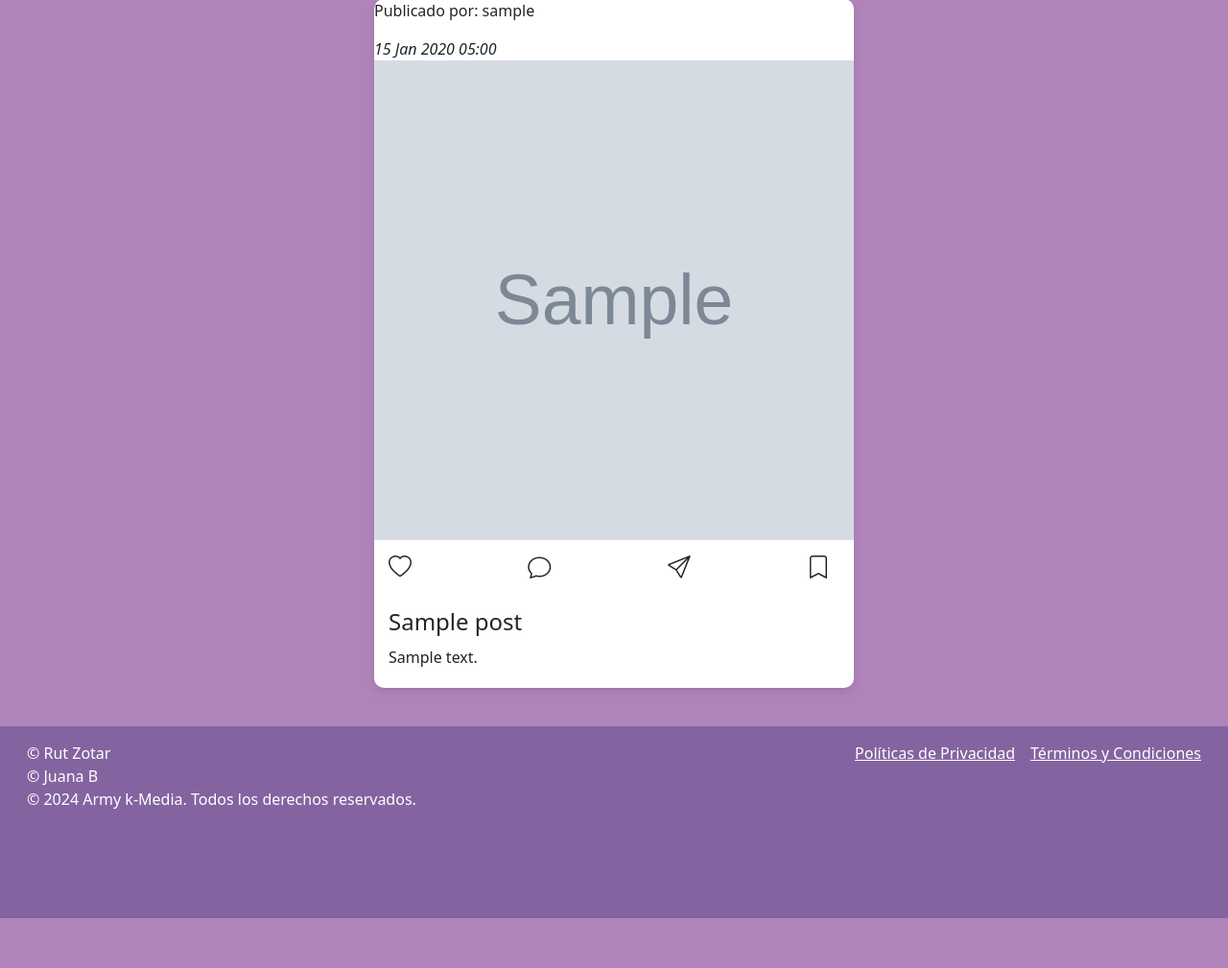
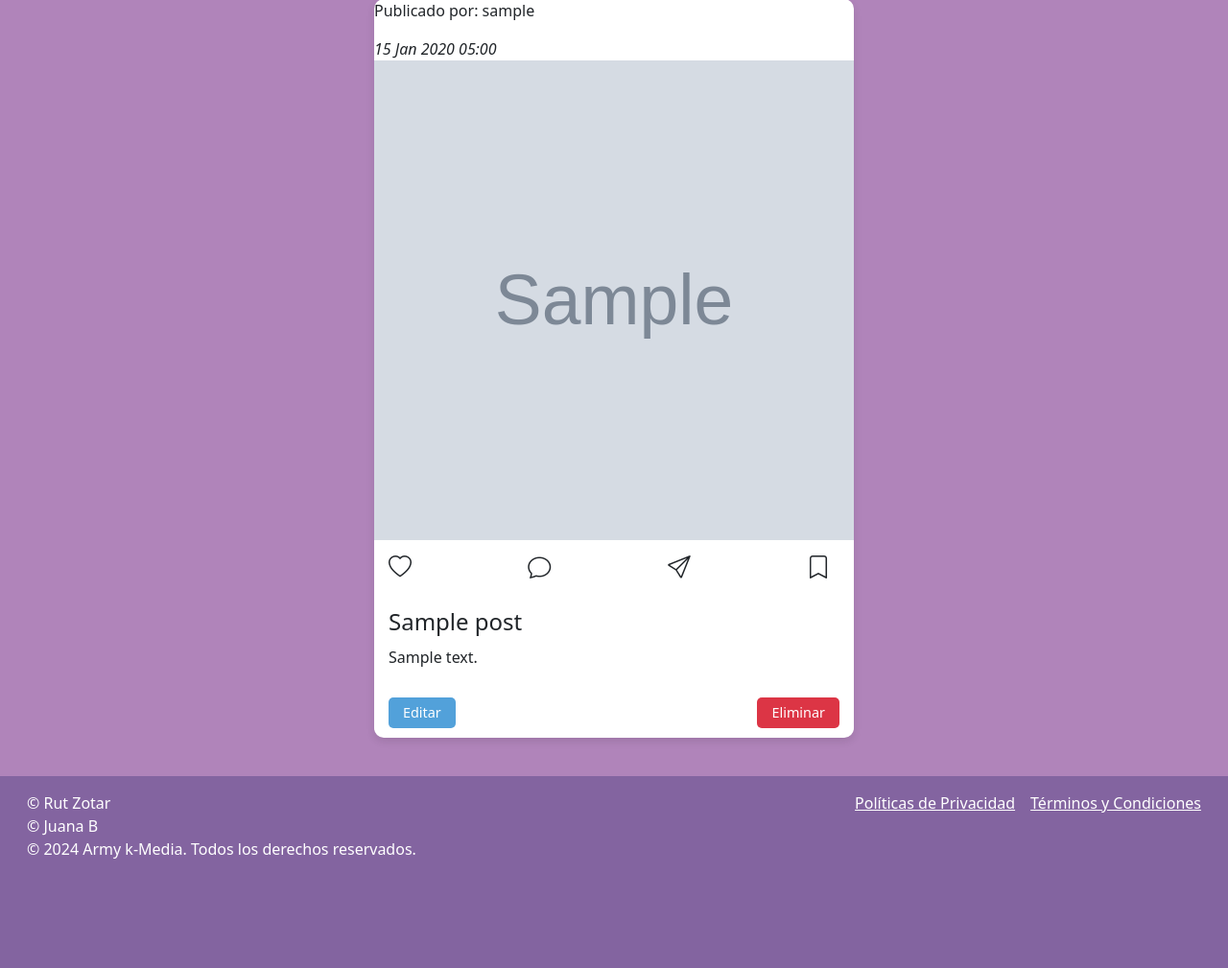
Before and after one commit to JuanitaBP/RedSocialFinalG1-CTC, a Django app: page /home/ in a window 1280 px wide. Shown: the part 256-1265 px from the top of the page at 96% size. Before the commit the page ends 1213 px from the top, so only its background shows below. Run offline with Django 5.2, Linux system fonts and the light colour scheme; a user stored in the database is signed in; tables that the repository leaves empty hold one stand-in row (values such as "Sample post"); grey boxes marked "Sample" are stand-in pictures; some libraries are stand-ins or nearby versions.

Commit message:
crud perfil usuario y diseño de las publicaciones

```diff
--- a/AppRS/static/estiloPost.css
+++ b/AppRS/static/estiloPost.css
@@ -48,7 +48,7 @@
     font-size: 0.9em;
 }
 
-/*estilo iconos del post*/
+/* Estilo para los iconos del post */
 .post-actions {
     display: flex;
     justify-content: space-between;
@@ -63,5 +63,41 @@
 }
 
 .post-actions i:hover {
-    color: #00A6ED;  /* Cambiar de color al pasar el ratón, por ejemplo, rojo para el icono de "me gusta" */
+    color: #00A6ED;  /* Cambiar de color al pasar el ratón */
 }
+
+/* Contenedor para los botones de editar y eliminar */
+.post-actions-buttons {
+    display: flex;
+    justify-content: space-between; /* Colocar los botones en extremos opuestos */
+    padding: 10px 15px;
+}
+
+.post-actions-buttons .btn {
+    padding: 5px 15px; /* Tamaño de los botones */
+    font-size: 0.9em; /* Un tamaño de texto ligeramente más pequeño */
+    border-radius: 5px; /* Bordes redondeados */
+    transition: background-color 0.3s ease; /* Transición suave para el color */
+}
+
+/* Estilo para el botón de editar */
+.post-actions-buttons .btn-warning {
+    background-color: #52a1da;
+    border: none;
+    color: white;
+}
+
+.post-actions-buttons .btn-warning:hover {
+    background-color: #FE979C; /* Color más oscuro al pasar el ratón */
+}
+
+/* Estilo para el botón de eliminar */
+.post-actions-buttons .btn-danger {
+    background-color: #dc3545;
+    border: none;
+    color: white;
+}
+
+.post-actions-buttons .btn-danger:hover {
+    background-color: #c82333; /* Color más oscuro al pasar el ratón */
+}
--- a/AppRS/static/styles.css
+++ b/AppRS/static/styles.css
@@ -27,10 +27,6 @@ background-color: #AAB6DE;
   background-color: #8364A0;
   height: 200px;
 }
-
-/* .Div-footer{
-  height: 200px;
-} */
 
 /* ------------vistas del navegador cuando ya inicias sesion --------*/
 
@@ -251,3 +247,9 @@ form button[type="submit"] {
 form button[type="submit"]:hover {
   background-color:  #FE979C;
 }
+
+.botones-accion {
+  display: flex;
+  justify-content: space-between; /* Colocar los botones en extremos opuestos */
+  margin-top: 15px;
+}
--- a/AppRS/templates/home.html
+++ b/AppRS/templates/home.html
@@ -26,48 +26,64 @@
 <a href="/publicacion/crear/">Nueva Publicación</a>
 
 <h2>Publicaciones Recientes</h2>
+
 <div class="posts-grid">
   {% for post in posts %}
+
   <div class="post-card">
+    <div class="post-header">
         <p>Publicado por: {{ post.user.username }}</p>
         <em>{{ post.created|date:"d M Y H:i" }}</em>
+    </div>
+
     <!-- Imagen de la publicación -->
     {% if post.imagen %}
         <img src="{{ post.imagen.url }}" alt="Imagen de {{ post.titulo }}" class="post-image">
     {% endif %}
 
-           <!-- Sección de acciones -->
+    <!-- Sección de acciones (Me gusta, Comentar, Guardar) -->
     <div class="post-actions">
-            <i id="like-icon" class="bi bi-heart"></i> <!-- Me gusta -->
-            <i class="bi bi-chat"></i>  <!-- Comentar -->
-            <i class="bi bi-send"></i>  <!-- Enviar -->
-            <i id="save-icon" class="bi bi-bookmark"></i>  <!-- Guardar -->
+        <i id="like-icon-{{ post.id }}" class="bi bi-heart"></i> <!-- Me gusta -->
+        <i class="bi bi-chat"></i> <!-- Comentar -->
+        <i class="bi bi-send"></i> <!-- Enviar -->
+        <i id="save-icon-{{ post.id }}" class="bi bi-bookmark"></i> <!-- Guardar -->
     </div>
-          <!-- Título y descripción -->
+
+        <!-- Resto del contenido de la publicación -->
         <div class="post-content">
           <h2>{{ post.titulo }}</h2>
           <p>{{ post.descripcion }}</p>
       </div>
 
+      <!-- Botones de editar y eliminar (solo para el propietario de la publicación) -->
+    {% if post.user == request.user %}
+    <div class="post-actions-buttons">
+      <a href="{% url 'editarPublicacion' post.id %}" class="btn btn-warning">Editar</a>
+      <a href="{% url 'eliminarPublicacion' post.id %}" class="btn btn-danger">Eliminar</a>
+    </div>
+    {% endif %}
+
+
 </div>
   {% endfor %}
 </div>
 
-<!-- Icono de me gusta -->
+<!-- Scripts para funcionalidad de me gusta y guardar -->
 <script>
-    const likeIcon = document.getElementById('like-icon');
-    likeIcon.addEventListener('click', () => {
-        likeIcon.classList.toggle('bi-heart-fill'); // Cambiar a corazón lleno
-        likeIcon.classList.toggle('bi-heart'); // Cambiar a corazón vacío
-        likeIcon.style.color = likeIcon.classList.contains('bi-heart-fill') ? 'red' : 'black'; // Cambiar color
+    document.querySelectorAll('[id^=like-icon]').forEach(icon => {
+        icon.addEventListener('click', () => {
+            icon.classList.toggle('bi-heart-fill'); // Cambiar a corazón lleno
+            icon.classList.toggle('bi-heart'); // Cambiar a corazón vacío
+            icon.style.color = icon.classList.contains('bi-heart-fill') ? 'red' : 'black'; // Cambiar color
+        });
     });
 
-    // Funcionalidad para el ícono de "guardar"
-    const saveIcon = document.getElementById('save-icon');
-    saveIcon.addEventListener('click', () => {
-        saveIcon.classList.toggle('bi-bookmark-fill'); // Cambiar a marcador lleno
-        saveIcon.classList.toggle('bi-bookmark'); // Cambiar a marcador vacío
-        saveIcon.style.color = saveIcon.classList.contains('bi-bookmark-fill') ? '#8364A0' : 'black'; // Cambiar color
+    document.querySelectorAll('[id^=save-icon]').forEach(icon => {
+        icon.addEventListener('click', () => {
+            icon.classList.toggle('bi-bookmark-fill'); // Cambiar a marcador lleno
+            icon.classList.toggle('bi-bookmark'); // Cambiar a marcador vacío
+            icon.style.color = icon.classList.contains('bi-bookmark-fill') ? '#8364A0' : 'black'; // Cambiar color
+        });
     });
 </script>
 {% endblock "content" %}
--- a/AppRS/templates/index.html
+++ b/AppRS/templates/index.html
@@ -52,14 +52,20 @@
     </div>
 
     {% endblock "content" %}
+
     <footer>
       {% include 'footer.html' %}  <!-- Este es el archivo de pie de página -->
     </footer>
 
-    <script
-      src="https://cdn.jsdelivr.net/npm/bootstrap@5.3.3/dist/js/bootstrap.bundle.min.js"
-      integrity="sha384-YvpcrYf0tY3lHB60NNkmXc5s9fDVZLESaAA55NDzOxhy9GkcIdslK1eN7N6jIeHz"
-      crossorigin="anonymous"
-    ></script>
+        <!-- Bootstrap 5 Bundle con Popper.js incluido -->
+        <script
+        src="https://cdn.jsdelivr.net/npm/bootstrap@5.3.3/dist/js/bootstrap.bundle.min.js"
+        integrity="sha384-YvpcrYf0tY3lHB60NNkmXc5s9fDVZLESaAA55NDzOxhy9GkcIdslK1eN7N6jIeHz"
+        crossorigin="anonymous"
+      ></script>
+
+      {% block scripts %}
+      <!-- Aquí puedes agregar scripts adicionales si lo necesitas -->
+      {% endblock scripts %}
   </body>
 </html>
--- a/AppRS/templates/perfil.html
+++ b/AppRS/templates/perfil.html
@@ -8,7 +8,6 @@
 </head>
 
 {% block "content" %} {{error}}
-<p>VISTA PERFIL USUARIO</p>
 
 <body>
   <!-- Sección superior del perfil -->
```
Also changed, not shown: AppRS/templates/editar_perfil.html (+7 -2 lines). Lines whose indentation alone changed are shown as unchanged.
